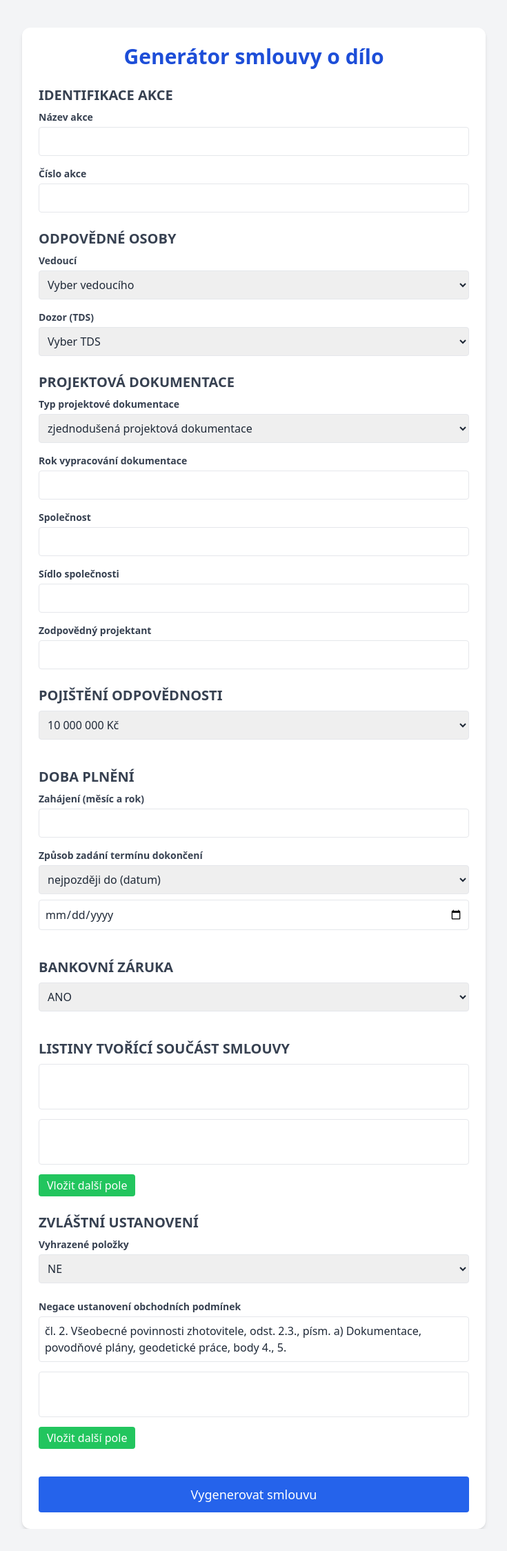
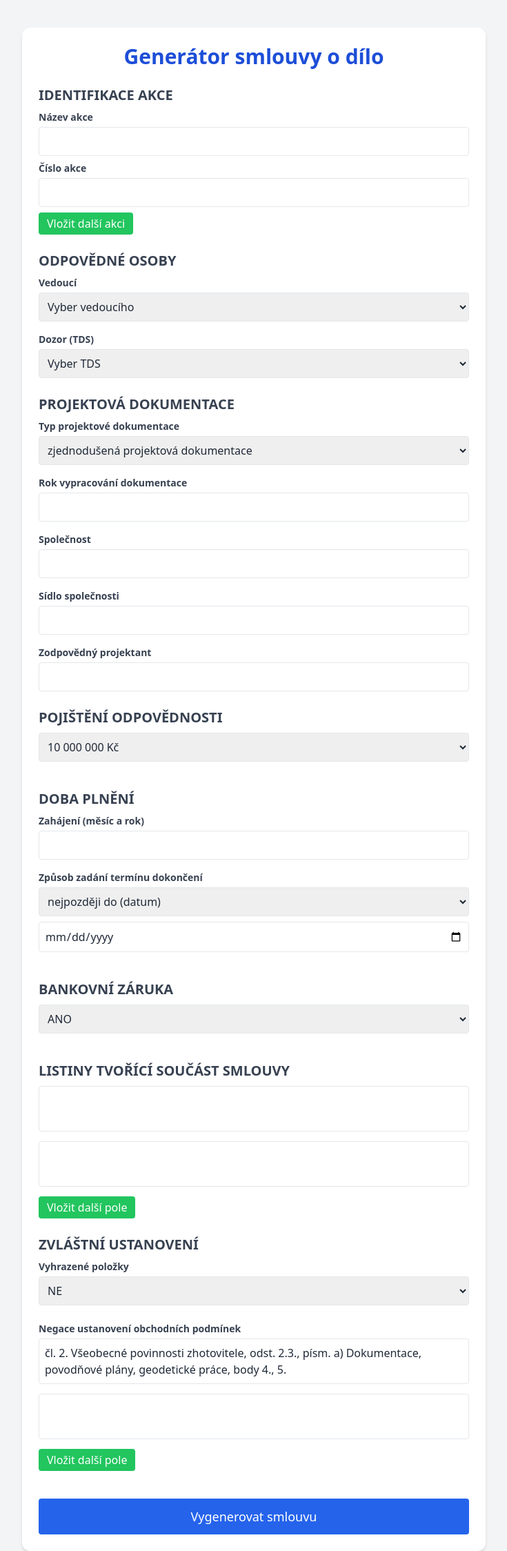
Before and after one commit to JenikAdamira/contract-generator, a Flask app: page / in a window 1280 px wide. Shown: the whole page at 69% size, without its empty margins (272-1007 px from the left). Before the commit the page ends 2216 px from the top, so only its background shows below. Run offline with Flask 3, Linux system fonts and the light colour scheme; some libraries are stand-ins or nearby versions.

Commit message:
Update form.html

```diff
--- a/templates/form.html
+++ b/templates/form.html
@@ -11,15 +11,27 @@
     <h1 class="text-3xl font-bold text-center text-blue-700">Generátor smlouvy o dílo</h1>
     <form method="POST" class="space-y-6">
 
-      <!-- Sekce: Identifikace akce -->
-      <div>
-        <h2 class="text-xl font-semibold mb-2 text-gray-700 uppercase">Identifikace akce</h2>
-        <label class="block text-sm font-semibold text-gray-700 mb-1">Název akce</label>
-        <input type="text" name="nazev_akce" required class="w-full mb-4 p-2 border rounded" />
+<!-- Sekce: Identifikace akce -->
+<div>
+  <h2 class="text-xl font-semibold mb-2 text-gray-700 uppercase">Identifikace akce</h2>
+  <div id="akce-wrapper" class="space-y-4">
+    <div>
+      <label class="block text-sm font-semibold text-gray-700 mb-1">Název akce</label>
+      <input type="text" name="nazev_akce_1" required class="w-full mb-2 p-2 border rounded" />
+      <label class="block text-sm font-semibold text-gray-700 mb-1">Číslo akce</label>
+      <input type="text" name="cislo_akce_1" required class="w-full p-2 border rounded" />
+    </div>
+  </div>
+  <input type="hidden" name="akce_count" id="akce_count" value="1" />
+  <button type="button" onclick="pridatAkci()" class="bg-green-500 text-white px-3 py-1 rounded hover:bg-green-600 mt-2">
+    Vložit další akci
+  </button>
 
-        <label class="block text-sm font-semibold text-gray-700 mb-1">Číslo akce</label>
-        <input type="text" name="cislo_akce" required class="w-full p-2 border rounded" />
-      </div>
+  <div id="verejna-zakazka-field" class="mt-4 hidden">
+    <label class="block text-sm font-semibold text-gray-700 mb-1">Název veřejné zakázky</label>
+    <input type="text" name="verejna_zakazka" class="w-full p-2 border rounded" />
+  </div>
+</div>
 
       <!-- Sekce: Odpovědné osoby -->
       <div>
```
